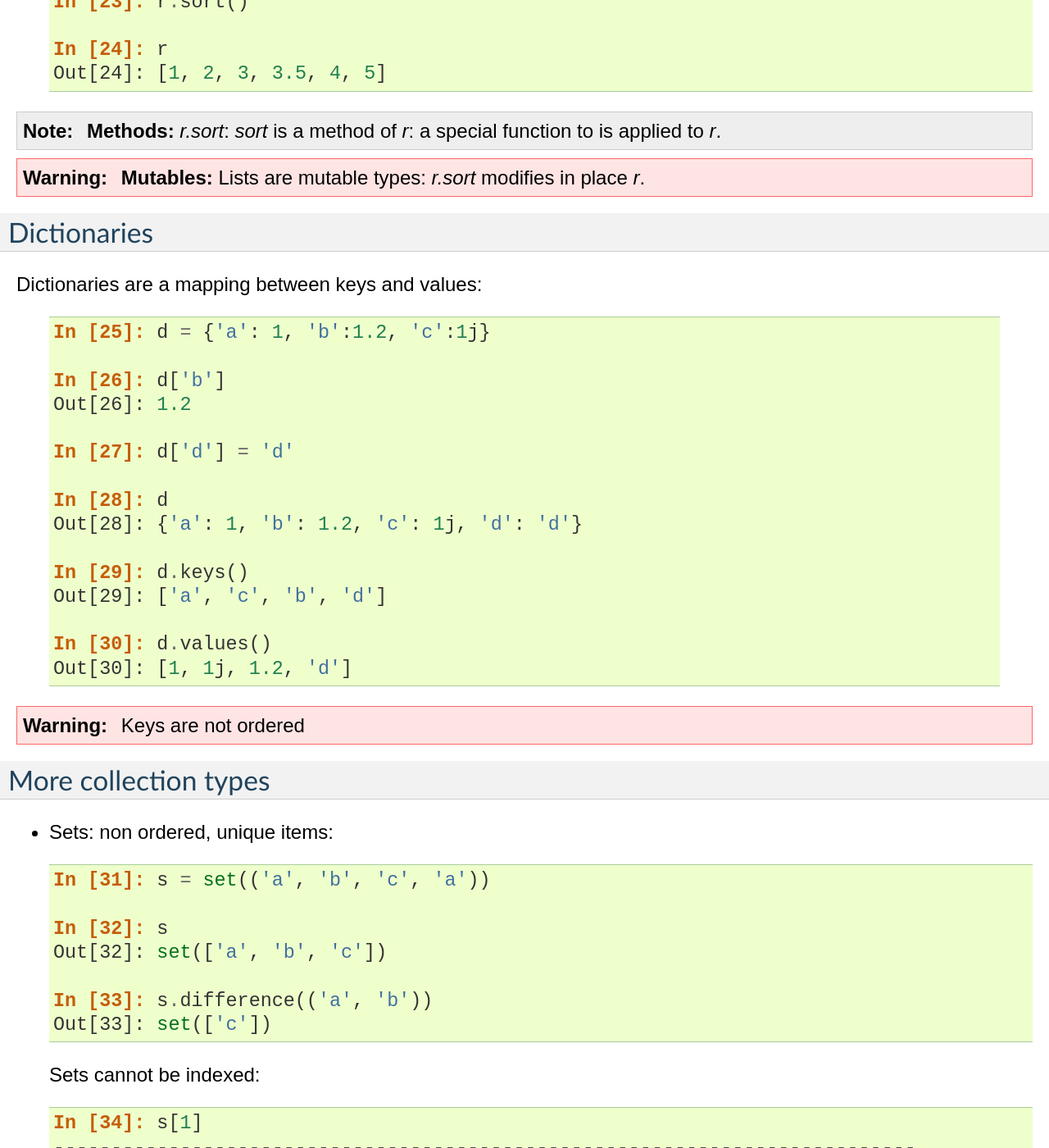
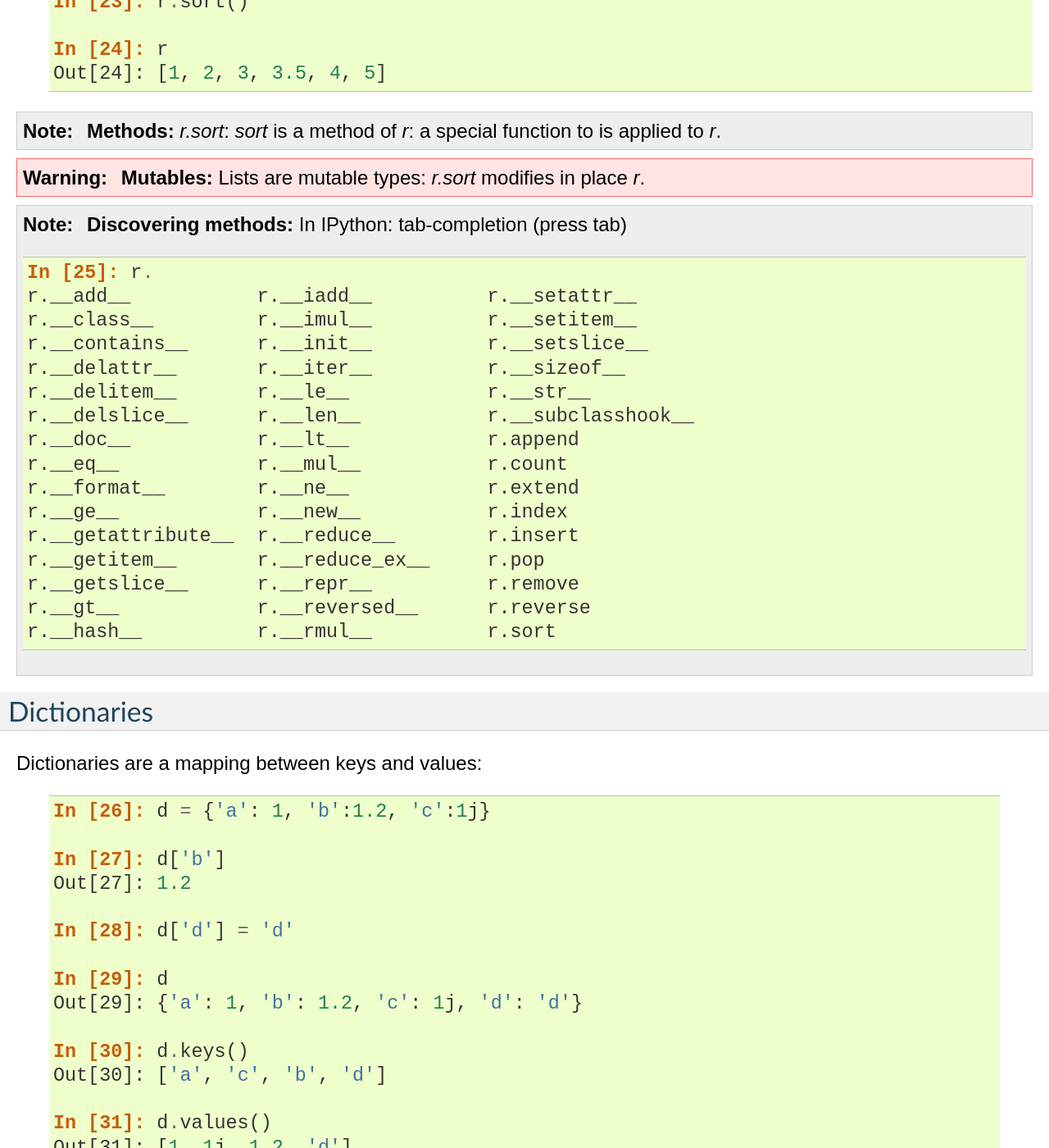
Before and after one commit to GaelVaroquaux/scipy-tutorials, a Sphinx documentation site: the page built from source/basic_types.rst, in a window 1280 px wide and 1400 px high, scrolled down 3054 px. Shown: the whole window at 82% size. Built offline with Sphinx 7.4.7, drawn with Linux system fonts in a browser that asks for light colours; pages that are not in the unit, such as notebooks, are missing from menus; some of the changed text lies outside the part shown.

Commit message:
ENH: Add tab completion.

```diff
--- a/source/basic_types.rst
+++ b/source/basic_types.rst
@@ -138,6 +138,30 @@ Lists
 
     Lists are mutable types: `r.sort` modifies in place `r`.
 
+.. note:: **Discovering methods:**
+
+    In IPython: tab-completion (press tab)
+
+    .. sourcecode:: ipython
+
+	In [25]: r.
+	r.__add__           r.__iadd__          r.__setattr__
+	r.__class__         r.__imul__          r.__setitem__
+	r.__contains__      r.__init__          r.__setslice__
+	r.__delattr__       r.__iter__          r.__sizeof__
+	r.__delitem__       r.__le__            r.__str__
+	r.__delslice__      r.__len__           r.__subclasshook__
+	r.__doc__           r.__lt__            r.append
+	r.__eq__            r.__mul__           r.count
+	r.__format__        r.__ne__            r.extend
+	r.__ge__            r.__new__           r.index
+	r.__getattribute__  r.__reduce__        r.insert
+	r.__getitem__       r.__reduce_ex__     r.pop
+	r.__getslice__      r.__repr__          r.remove
+	r.__gt__            r.__reversed__      r.reverse
+	r.__hash__          r.__rmul__          r.sort
+
+
 Dictionaries
 ~~~~~~~~~~~~
 
@@ -145,21 +169,21 @@ Dictionaries are a mapping between keys and values:
 
   .. sourcecode:: ipython
 
-    In [25]: d = {'a': 1, 'b':1.2, 'c':1j}
+    In [26]: d = {'a': 1, 'b':1.2, 'c':1j}
 
-    In [26]: d['b']
-    Out[26]: 1.2
+    In [27]: d['b']
+    Out[27]: 1.2
 
-    In [27]: d['d'] = 'd'
+    In [28]: d['d'] = 'd'
 
-    In [28]: d
-    Out[28]: {'a': 1, 'b': 1.2, 'c': 1j, 'd': 'd'}
+    In [29]: d
+    Out[29]: {'a': 1, 'b': 1.2, 'c': 1j, 'd': 'd'}
 
-    In [29]: d.keys()
-    Out[29]: ['a', 'c', 'b', 'd']
+    In [30]: d.keys()
+    Out[30]: ['a', 'c', 'b', 'd']
 
-    In [30]: d.values()
-    Out[30]: [1, 1j, 1.2, 'd']
+    In [31]: d.values()
+    Out[31]: [1, 1j, 1.2, 'd']
 
 .. warning:: Keys are not ordered
 
@@ -170,19 +194,19 @@ More collection types
 
   .. sourcecode:: ipython
 
-    In [31]: s = set(('a', 'b', 'c', 'a'))
+    In [32]: s = set(('a', 'b', 'c', 'a'))
 
-    In [32]: s
-    Out[32]: set(['a', 'b', 'c'])
+    In [33]: s
+    Out[33]: set(['a', 'b', 'c'])
 
-    In [33]: s.difference(('a', 'b'))
-    Out[33]: set(['c'])
+    In [34]: s.difference(('a', 'b'))
+    Out[34]: set(['c'])
 
   Sets cannot be indexed:
 
   .. sourcecode:: ipython
 
-    In [34]: s[1]
+    In [35]: s[1]
     ---------------------------------------------------------------------------
     TypeError                                 Traceback (most recent call last)
 
```
Also changed, not shown: other parts of source/basic_types.rst (+6 -6 lines).
